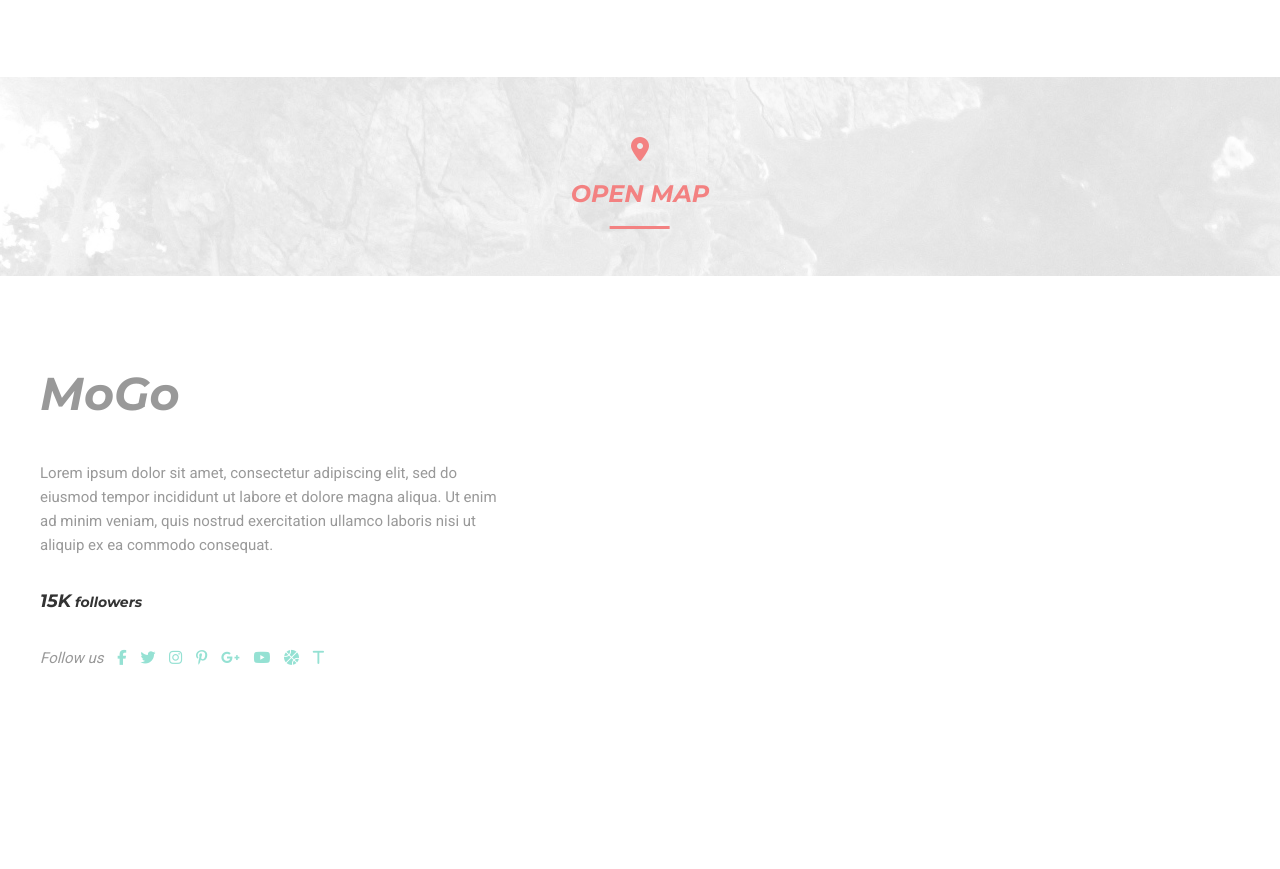
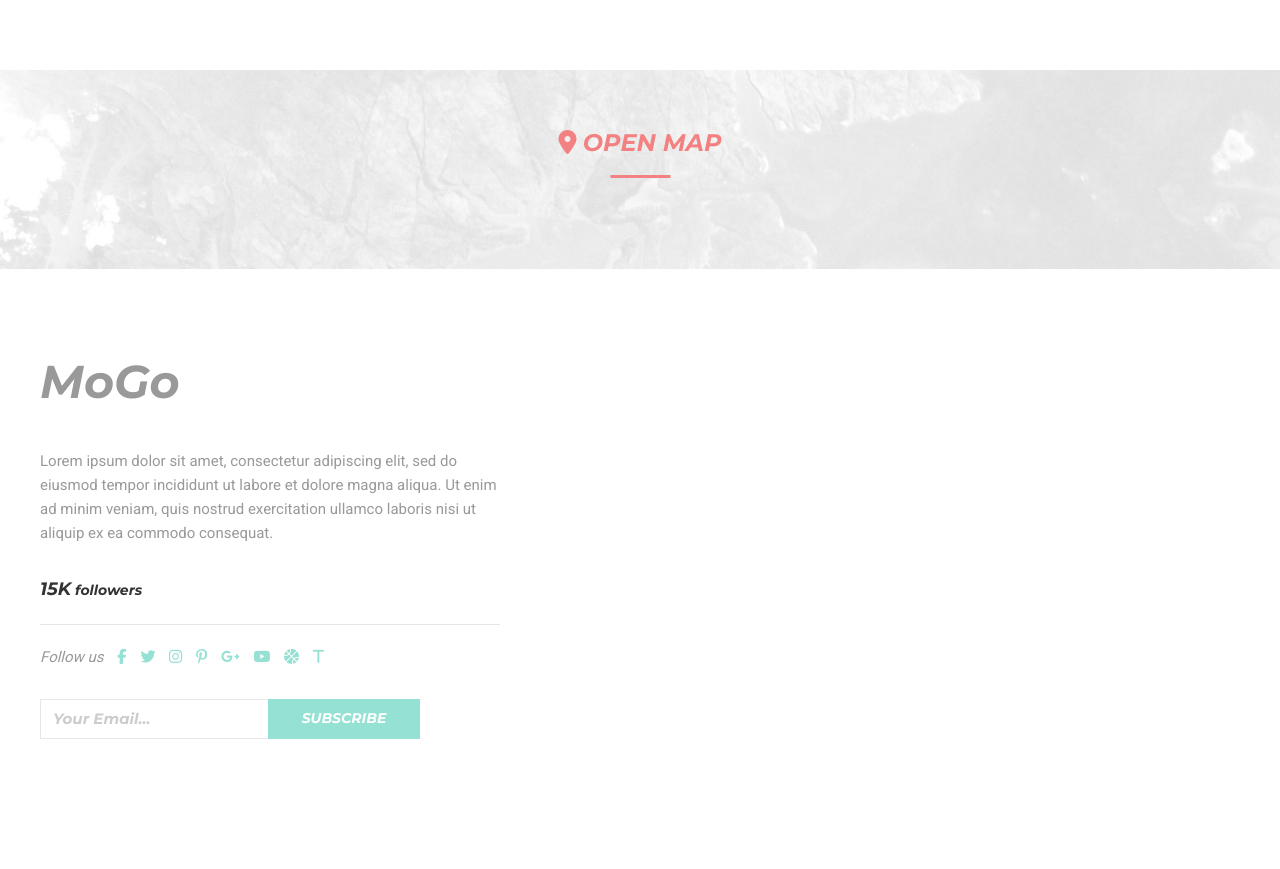
Before and after one commit to shahmen2088/first-web-project, a plain HTML site: page index.html in a window 1280 px wide. Shown: the part 8487-9356 px from the top of the page. Before the commit the page ends 9267 px from the top, so only its background shows below. Drawn offline with Linux system fonts and the light colour scheme.

Commit message:
second commit

```diff
--- a/css/Style.css
+++ b/css/Style.css
@@ -255,6 +255,14 @@ h6 {
 
 .section--gray {
     background-color: #f8f8f8;
+}
+
+.section--map {
+    height: 200px;
+    width: 100%;
+
+    background: url("../images/Map.png");
+    position: relative;
 }
 
 
@@ -764,6 +772,12 @@ h6 {
     margin-right: 30px;
 }
 
+.blogs__photo {
+    display: block;
+    max-width: 100%;
+    height: auto;
+}
+
 .blogs__item:last-child {
     margin-right: 0;
 }
@@ -774,6 +788,10 @@ h6 {
     color: #333;
     font-size: 14px;
     padding: 20px 0 20px 0;
+}
+
+.blogs__name a:hover {
+    text-decoration: underline;
 }
 
 .blogs__definition {
@@ -833,14 +851,6 @@ h6 {
 
 /*map*/
 
-.map {
-    height: 200px;
-    width: 100%;
-
-    background: url("../images/Map.png");
-    position: relative;
-}
-
 .map__content {
     text-align: center;
     position: absolute;
@@ -879,17 +889,19 @@ h6 {
 
 .footer {
     display: flex;
+    padding-bottom: 65px;
 }
 
 .footer__item {
     width: 460px;
 }
 
-.header__logo--gray {
+.footer__logo {
     font-size: 46px;
     font-weight: bold;
     color: #999;
     margin-bottom: 30px;
+    padding-top: 75px;
 }
 
 .footer__text {
@@ -902,10 +914,13 @@ h6 {
 .statistic__followers {
     font-size: 14px;
     color: #333;
-    margin-bottom: 30px;
+
+    border-bottom: 1px solid #e5e5e5;
+    padding-bottom: 20px;
 
 }
-.statistic__followers span{
+
+.statistic__followers span {
     font-size: 18px;
     font-weight: bold;
 }
@@ -916,9 +931,72 @@ h6 {
     font-size: 15px;
     color: #999;
     margin-bottom: 30px;
+    padding-top: 20px;
 }
 
-.social__networks i{
+.social__networks i {
     color: #95e1d3;
     margin-left: 10px;
 }
+
+.social__networks a {
+    text-decoration: none;
+}
+
+/*subscribe*/
+
+.subscribe {
+    width: 100%;
+    max-width: 380px;
+
+    display: flex;
+}
+
+.subscribe__input {
+    width: 60%;
+    height: 40px;
+    background: #fff;
+    border: 1px solid #e7e7e7;
+    font-size: 15px;
+    font-style: italic;
+    color: #333;
+    font-weight: 300;
+    padding: 12px;
+    font-family: 'Montserrat', sans-serif;
+    line-height: 1.1;
+    border-right: 0;
+}
+
+.subscribe__input::placeholder {
+    color: #ccc;
+}
+
+.subscribe__btn {
+    width: 40%;
+    height: 40px;
+    background-color: #95e1d3;
+    border: none;
+    cursor: pointer;
+    font-family: 'Montserrat', sans-serif;
+    font-size: 14px;
+    font-weight: bold;
+    color: #fff;
+    text-transform: uppercase;
+    padding: 12px 30px;
+    line-height: 1.1;
+
+    transition: background .2s linear;
+}
+
+.subscribe__btn:hover {
+    background-color: #74c7b8;
+}
+
+.subscribe__btn:focus {
+    outline: 0;
+}
+
+.subscribe__input:focus {
+    outline: 0;
+    border-color: #95e1d3;
+}
--- a/index.html
+++ b/index.html
@@ -610,27 +610,34 @@
     </section>
     <!--./section-->
 
-    <div class="map">
+    <section class="section section--map">
+        <div class="container">
             <div class="map__content">
-            <div class="map__logo"><a href="#"><i class="fa-solid fa-location-dot"></i></a></div>
-            <div class="map__name"><a href="#">open map</a></div>
+                <h2 class="map__title">
+                    <a class="map__logo" href="#"><i class="fa-solid fa-location-dot"></i></a>
+                    <b></b>
+                    <a class="map__name" target="_blank" href="#">open map</a>
+                </h2>
             </div>
-    </div><!--map-->
+        </div>
+    </section>
+    <!--map-->
 
-    <section class="section">
+    <footer class="footer">
         <div class="container">
             <div class="footer">
                 <div class="footer__item">
-                    <div class="our__social__networks">
-                        <div class="header__logo--gray">MoGo</div>
+                    <div class="footer__logo">MoGo</div>
                     <div class="footer__text">Lorem ipsum dolor sit amet,
                         consectetur adipiscing elit, sed do eiusmod tempor
                         incididunt ut labore et dolore magna aliqua.
                         Ut enim ad minim veniam, quis nostrud exercitation
                         ullamco laboris nisi ut aliquip ex ea commodo consequat.</div>
+                    <div class="footer__social">
                         <div class="statistic__followers"><span>15K</span> followers</div>
                         <div class="social__networks">
                             Follow us
+                            <a target="_blank" href="#">
                                 <i class="fa-brands fa-facebook-f"></i>
                                 <i class="fa-brands fa-twitter"></i>
                                 <i class="fa-brands fa-instagram"></i>
@@ -639,12 +646,20 @@
                                 <i class="fa-brands fa-youtube"></i>
                                 <i class="fa-solid fa-basketball"></i>
                                 <i class="fa-solid fa-t"></i>
+                            </a>
                         </div>
                     </div>
+                    <form class="subscribe" action="/" method="post">
+                        <input class="subscribe__input" type="email" name="name" placeholder="Your Email...">
+                        <button class="subscribe__btn" type="submit">subscribe</button>
+                    </form>
                 </div>
             </div>
+            <!--footer-->
         </div>
-    </section>
+        <!--container-->
+    </footer>
+    <!--./footer-->
 </body>
 
 </html>
```
Lines whose indentation alone changed are shown as unchanged.
